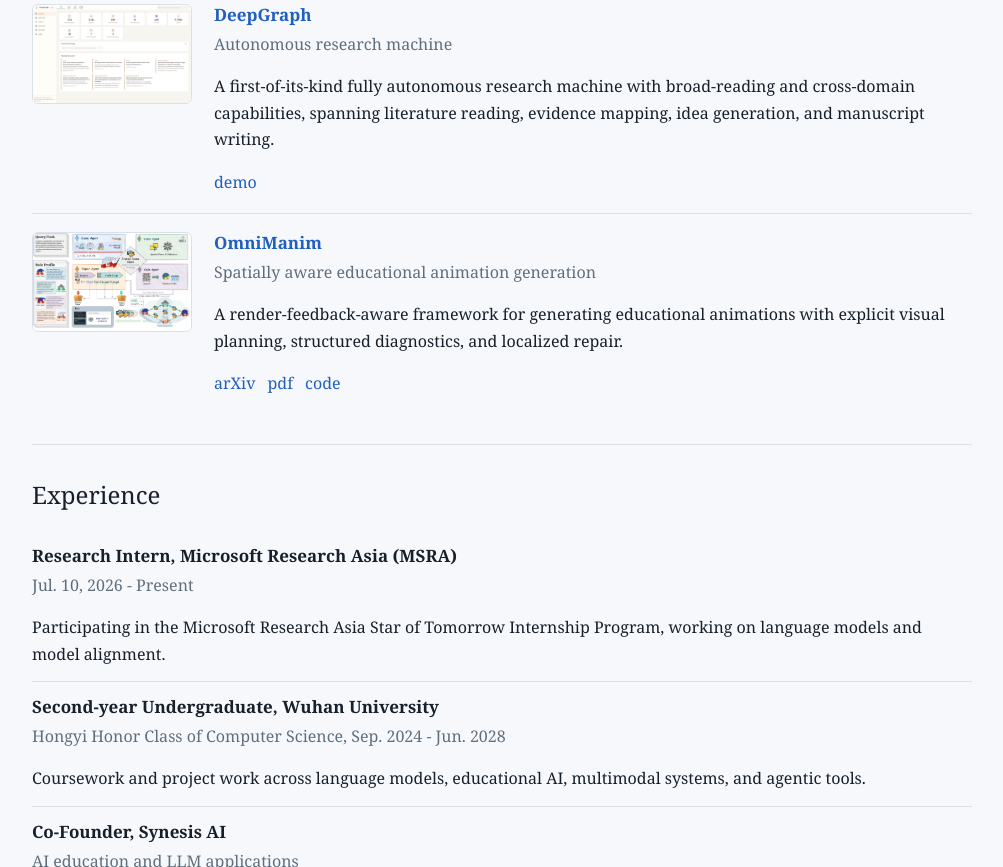
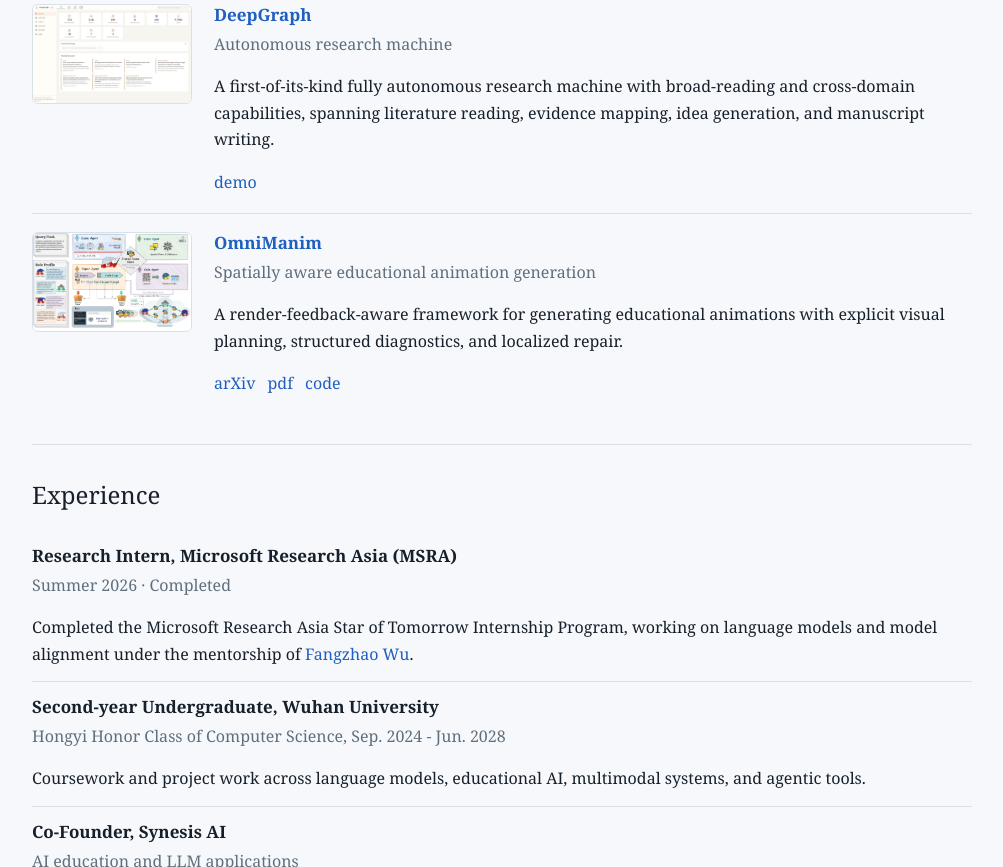
Before and after one commit to Kemalau/Kemalau.github.io, a plain HTML site: page index.html in a window 1280 px wide. Shown: the part 1896-2763 px from the top of the page, without its empty margins (138-1141 px from the left). Drawn offline with Linux system fonts and the light colour scheme.

Commit message:
Mark MSRA internship completed and link mentor

```diff
--- a/index.html
+++ b/index.html
@@ -58,7 +58,7 @@
         </li>
         <li>
           <time datetime="2026-07">July 2026</time>
-          <span>Will participate in the Microsoft Research Asia Star of Tomorrow Internship Program at MSRA.</span>
+          <span>Started a research internship in the Microsoft Research Asia Star of Tomorrow Internship Program.</span>
         </li>
         <li>
           <time datetime="2026-06">June 2026</time>
@@ -192,10 +192,11 @@
       <h2>Experience</h2>
       <div class="entry">
         <h3>Research Intern, Microsoft Research Asia (MSRA)</h3>
-        <p class="meta">Jul. 10, 2026 - Present</p>
+        <p class="meta">Summer 2026 · Completed</p>
         <p>
-          Participating in the Microsoft Research Asia Star of Tomorrow Internship Program, working on
-          language models and model alignment.
+          Completed the Microsoft Research Asia Star of Tomorrow Internship Program, working on
+          language models and model alignment under the mentorship of
+          <a href="https://www.microsoft.com/en-us/research/people/fangzwu/">Fangzhao Wu</a>.
         </p>
       </div>
       <div class="entry">
```
